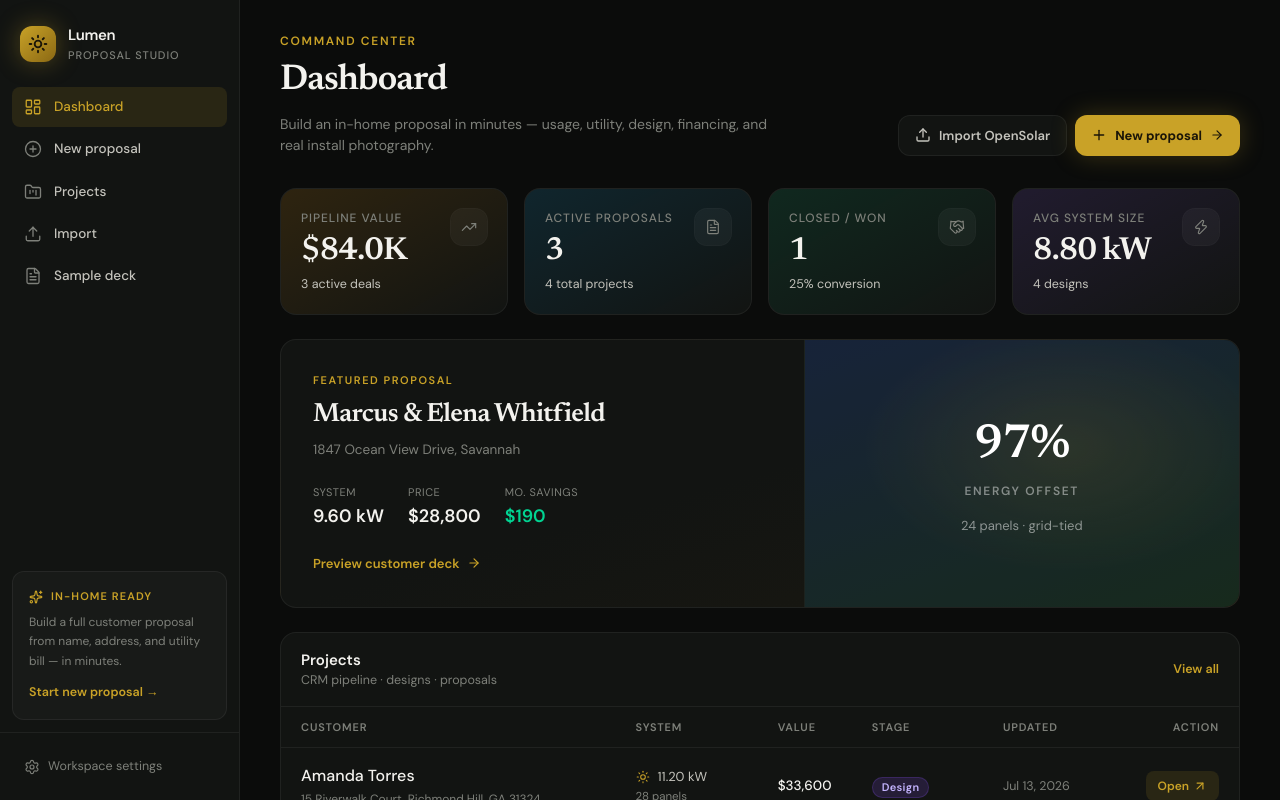
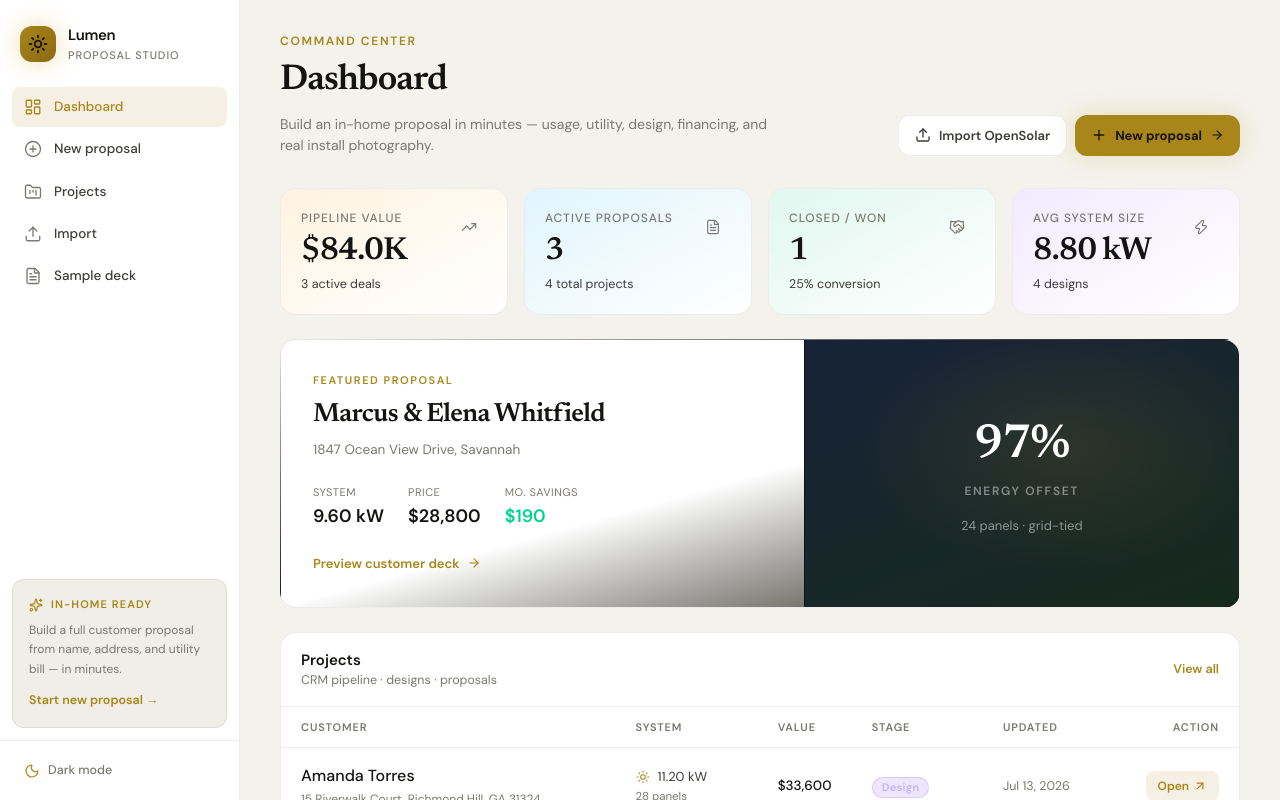
Before and after one commit to clayy30/lumen-proposal-studio, a Next.js app: page / in a window 1280 px wide. Shown: the top 800 px of the page. Built offline with nearby package versions, Linux system fonts and the light colour scheme.

Commit message:
Add light and dark theme with toggle
- CSS variables for both themes; preference saved in localStorage
- Theme toggle in sidebar, proposal toolbar, and new-proposal wizard
- Boot script prevents flash of wrong theme; PDF/print stays light paper

```diff
--- a/src/app/globals.css
+++ b/src/app/globals.css
@@ -1,7 +1,8 @@
 @import "tailwindcss";
 
-:root {
-  /* App shell — deep charcoal, Enerflo/Apple calm */
+/* ─── Dark (default) ─── */
+:root,
+html[data-theme="dark"] {
   --bg: #0b0c0b;
   --surface: #121412;
   --surface-2: #181a18;
@@ -9,16 +10,49 @@
   --ink-2: #c4c3bc;
   --muted: #7e807a;
   --line: rgba(255, 255, 255, 0.06);
-  --line-strong: rgba(255, 255, 255, 0.1);
+  --line-strong: rgba(255, 255, 255, 0.12);
   --gold: #c9a227;
-  --gold-soft: rgba(201, 162, 39, 0.12);
+  --gold-soft: rgba(201, 162, 39, 0.14);
   --green: #3d9a6a;
+  --hover: rgba(255, 255, 255, 0.04);
+  --field-bg: rgba(0, 0, 0, 0.28);
+  --shadow: 0 24px 80px rgba(0, 0, 0, 0.45);
+  --scrollbar: rgba(255, 255, 255, 0.12);
 
-  /* Customer proposal — warm paper */
+  /* Customer proposal sheet */
   --prop-bg: #faf9f6;
   --prop-ink: #141512;
   --prop-muted: #6b6963;
   --prop-accent: #1e3a5f;
+  --prop-card: #ffffff;
+  --prop-shell: #d4d2cc;
+}
+
+/* ─── Light ─── */
+html[data-theme="light"] {
+  --bg: #f4f2ec;
+  --surface: #ffffff;
+  --surface-2: #f0eee7;
+  --ink: #141512;
+  --ink-2: #3d3c38;
+  --muted: #7a7870;
+  --line: rgba(20, 21, 18, 0.08);
+  --line-strong: rgba(20, 21, 18, 0.14);
+  --gold: #a8861a;
+  --gold-soft: rgba(168, 134, 26, 0.12);
+  --green: #2d7a52;
+  --hover: rgba(20, 21, 18, 0.04);
+  --field-bg: rgba(255, 255, 255, 0.9);
+  --shadow: 0 16px 48px rgba(20, 21, 18, 0.08);
+  --scrollbar: rgba(20, 21, 18, 0.15);
+
+  /* Proposal stays paper-like; shell around it is lighter gray */
+  --prop-bg: #faf9f6;
+  --prop-ink: #141512;
+  --prop-muted: #6b6963;
+  --prop-accent: #1e3a5f;
+  --prop-card: #ffffff;
+  --prop-shell: #e8e6df;
 }
 
 @theme inline {
@@ -44,6 +78,7 @@ body {
   background: var(--bg);
   color: var(--ink);
   font-family: var(--font-sans), ui-sans-serif, system-ui, sans-serif;
+  transition: background-color 0.2s ease, color 0.15s ease;
 }
 
 .font-display {
@@ -58,8 +93,14 @@ body {
 
 .proposal-doc {
   box-shadow:
-    0 0 0 1px rgba(0, 0, 0, 0.04),
-    0 24px 80px rgba(0, 0, 0, 0.12);
+    0 0 0 1px rgba(0, 0, 0, 0.06),
+    var(--shadow);
+}
+
+html[data-theme="light"] .proposal-doc {
+  box-shadow:
+    0 0 0 1px rgba(0, 0, 0, 0.06),
+    0 12px 40px rgba(20, 21, 18, 0.1);
 }
 
 /* Scrollbars */
@@ -71,14 +112,14 @@ body {
   background: transparent;
 }
 ::-webkit-scrollbar-thumb {
-  background: rgba(255, 255, 255, 0.1);
+  background: var(--scrollbar);
   border-radius: 4px;
 }
 ::-webkit-scrollbar-thumb:hover {
-  background: rgba(255, 255, 255, 0.16);
+  opacity: 0.9;
 }
 
-/* Print / Save as PDF — guaranteed fallback */
+/* Print / Save as PDF — always light paper */
 @media print {
   @page {
     size: letter;
@@ -95,11 +136,6 @@ body {
 
   .no-print {
     display: none !important;
-  }
-
-  /* Hide app chrome around proposal */
-  body > * {
-    /* proposal is full-bleed on its route */
   }
 
   .proposal-doc {
@@ -121,7 +157,6 @@ body {
     page-break-after: auto;
   }
 
-  /* Avoid cutting charts / cards mid-box */
   .pdf-page img,
   .pdf-page svg,
   .pdf-page canvas {
@@ -130,7 +165,6 @@ body {
   }
 }
 
-/* Subtle entrance */
 @keyframes fade-up {
   from {
     opacity: 0;
@@ -148,17 +182,17 @@ body {
   animation: fade-up 0.5s ease 0.08s both;
 }
 
-/* Wizard form fields */
+/* Wizard form fields — theme aware */
 .field {
   width: 100%;
   border-radius: 12px;
   border: 1px solid var(--line-strong);
-  background: rgba(0, 0, 0, 0.25);
+  background: var(--field-bg);
   padding: 12px 14px;
   font-size: 15px;
   color: var(--ink);
   outline: none;
-  transition: border-color 0.15s, box-shadow 0.15s;
+  transition: border-color 0.15s, box-shadow 0.15s, background 0.15s;
 }
 .field:focus {
   border-color: rgba(201, 162, 39, 0.55);
@@ -177,3 +211,8 @@ select.field {
   background-size: 5px 5px, 5px 5px;
   background-repeat: no-repeat;
 }
+
+/* Theme-aware hover utility used in shell */
+.hover-surface:hover {
+  background: var(--hover);
+}
--- a/src/app/layout.tsx
+++ b/src/app/layout.tsx
@@ -1,6 +1,7 @@
 import type { Metadata } from "next";
 import { DM_Sans, Newsreader, JetBrains_Mono } from "next/font/google";
 import { AppShell } from "@/components/layout/AppShell";
+import { ThemeProvider } from "@/lib/theme";
 import "./globals.css";
 
 const sans = DM_Sans({
@@ -27,6 +28,20 @@ export const metadata: Metadata = {
     "Premium solar proposals — OpenSolar-compatible designs, Enerflo-level polish, conversion-focused PDFs.",
 };
 
+/** Prevent flash of wrong theme before hydration */
+const themeBootScript = `
+(function(){
+  try {
+    var t = localStorage.getItem('lumen-theme');
+    if (t !== 'light' && t !== 'dark') {
+      t = window.matchMedia('(prefers-color-scheme: light)').matches ? 'light' : 'dark';
+    }
+    document.documentElement.setAttribute('data-theme', t);
+    document.documentElement.style.colorScheme = t;
+  } catch (e) {}
+})();
+`;
+
 export default function RootLayout({
   children,
 }: Readonly<{
@@ -35,10 +50,17 @@ export default function RootLayout({
   return (
     <html
       lang="en"
+      data-theme="dark"
+      suppressHydrationWarning
       className={`${sans.variable} ${display.variable} ${mono.variable} h-full antialiased`}
     >
+      <head>
+        <script dangerouslySetInnerHTML={{ __html: themeBootScript }} />
+      </head>
       <body className="min-h-full font-sans">
-        <AppShell>{children}</AppShell>
+        <ThemeProvider>
+          <AppShell>{children}</AppShell>
+        </ThemeProvider>
       </body>
     </html>
   );
--- a/src/app/proposal/page.tsx
+++ b/src/app/proposal/page.tsx
@@ -52,7 +52,7 @@ function ProposalViewInner() {
   }
 
   return (
-    <div className="min-h-screen bg-neutral-200/80 print:bg-white">
+    <div className="min-h-screen bg-[var(--prop-shell)] print:bg-white">
       <ProposalToolbar
         customerName={resolved.primaryContact.fullName}
         projectId={resolved.id}
--- a/src/components/layout/AppShell.tsx
+++ b/src/components/layout/AppShell.tsx
@@ -8,11 +8,11 @@ import {
   Upload,
   FileText,
   Sun,
-  Settings,
   Sparkles,
   PlusCircle,
 } from "lucide-react";
 import { cn } from "@/lib/format";
+import { ThemeToggle } from "@/components/ui/ThemeToggle";
 
 const NAV = [
   { href: "/", label: "Dashboard", icon: LayoutDashboard },
@@ -66,7 +66,7 @@ export function AppShell({ children }: { children: React.ReactNode }) {
                   "group flex items-center gap-3 rounded-lg px-3 py-2.5 text-[13.5px] font-medium transition-all duration-150",
                   active
                     ? "bg-[var(--gold-soft)] text-[var(--gold)]"
-                    : "text-[var(--ink-2)] hover:bg-white/[0.04] hover:text-[var(--ink)]"
+                    : "text-[var(--ink-2)] hover:bg-[var(--hover)] hover:text-[var(--ink)]"
                 )}
               >
                 <Icon
@@ -100,14 +100,8 @@ export function AppShell({ children }: { children: React.ReactNode }) {
           </Link>
         </div>
 
-        <div className="border-t border-[var(--line)] px-4 py-4">
-          <button
-            type="button"
-            className="flex w-full items-center gap-2 rounded-lg px-2 py-2 text-[12.5px] text-[var(--muted)] transition hover:bg-white/[0.04] hover:text-[var(--ink-2)]"
-          >
-            <Settings className="h-4 w-4" strokeWidth={1.75} />
-            Workspace settings
-          </button>
+        <div className="border-t border-[var(--line)] px-4 py-3">
+          <ThemeToggle />
         </div>
       </aside>
 
--- /dev/null
+++ b/src/components/ui/ThemeToggle.tsx
@@ -0,0 +1,45 @@
+"use client";
+
+import { Moon, Sun } from "lucide-react";
+import { useTheme } from "@/lib/theme";
+import { cn } from "@/lib/format";
+
+export function ThemeToggle({
+  className,
+  compact = false,
+}: {
+  className?: string;
+  compact?: boolean;
+}) {
+  const { theme, toggle, hydrated } = useTheme();
+  const isDark = theme === "dark";
+
+  return (
+    <button
+      type="button"
+      onClick={toggle}
+      aria-label={isDark ? "Switch to light mode" : "Switch to dark mode"}
+      title={isDark ? "Light mode" : "Dark mode"}
+      className={cn(
+        "inline-flex items-center gap-2 rounded-lg transition",
+        compact
+          ? "h-9 px-2.5 text-neutral-600 hover:bg-black/[0.04]"
+          : "w-full px-2 py-2 text-[12.5px] text-[var(--muted)] hover:bg-[var(--hover)] hover:text-[var(--ink-2)]",
+        className
+      )}
+    >
+      {!hydrated ? (
+        <Sun className="h-4 w-4 opacity-40" />
+      ) : isDark ? (
+        <Sun className="h-4 w-4 text-[var(--gold)]" strokeWidth={1.75} />
+      ) : (
+        <Moon className="h-4 w-4 text-[var(--gold)]" strokeWidth={1.75} />
+      )}
+      {!compact && (
+        <span className="font-medium">
+          {isDark ? "Light mode" : "Dark mode"}
+        </span>
+      )}
+    </button>
+  );
+}
--- a/src/components/wizard/ProposalWizard.tsx
+++ b/src/components/wizard/ProposalWizard.tsx
@@ -23,6 +23,7 @@ import {
 import { useProjects } from "@/lib/store";
 import { SOLAR_MEDIA } from "@/lib/media";
 import { currency, number } from "@/lib/format";
+import { ThemeToggle } from "@/components/ui/ThemeToggle";
 
 const STEPS = [
   { id: "contact", label: "Homeowner", icon: User },
@@ -140,6 +141,9 @@ export function ProposalWizard() {
       </div>
 
       <div className="relative mx-auto flex min-h-screen max-w-3xl flex-col px-5 py-8 sm:px-8">
+        <div className="absolute right-5 top-6 z-10 sm:right-8">
+          <ThemeToggle compact className="rounded-full border border-[var(--line)] bg-[var(--surface)]/80 px-3 text-[var(--ink)] backdrop-blur" />
+        </div>
         {/* Progress */}
         <div className="mb-8">
           <div className="mb-3 flex items-center justify-between text-[12px] text-[var(--muted)]">
--- /dev/null
+++ b/src/lib/theme.tsx
@@ -0,0 +1,84 @@
+"use client";
+
+import {
+  createContext,
+  useCallback,
+  useContext,
+  useEffect,
+  useState,
+  type ReactNode,
+} from "react";
+
+export type Theme = "light" | "dark";
+
+const STORAGE_KEY = "lumen-theme";
+
+type ThemeCtx = {
+  theme: Theme;
+  setTheme: (t: Theme) => void;
+  toggle: () => void;
+  hydrated: boolean;
+};
+
+const ThemeContext = createContext<ThemeCtx>({
+  theme: "dark",
+  setTheme: () => undefined,
+  toggle: () => undefined,
+  hydrated: false,
+});
+
+function applyTheme(theme: Theme) {
+  if (typeof document === "undefined") return;
+  const root = document.documentElement;
+  root.setAttribute("data-theme", theme);
+  root.classList.toggle("dark", theme === "dark");
+  root.classList.toggle("light", theme === "light");
+  // Help native form controls
+  root.style.colorScheme = theme;
+}
+
+export function ThemeProvider({ children }: { children: ReactNode }) {
+  const [theme, setThemeState] = useState<Theme>("dark");
+  const [hydrated, setHydrated] = useState(false);
+
+  useEffect(() => {
+    let initial: Theme = "dark";
+    try {
+      const saved = localStorage.getItem(STORAGE_KEY) as Theme | null;
+      if (saved === "light" || saved === "dark") {
+        initial = saved;
+      } else if (window.matchMedia("(prefers-color-scheme: light)").matches) {
+        initial = "light";
+      }
+    } catch {
+      /* ignore */
+    }
+    setThemeState(initial);
+    applyTheme(initial);
+    setHydrated(true);
+  }, []);
+
+  const setTheme = useCallback((t: Theme) => {
+    setThemeState(t);
+    applyTheme(t);
+    try {
+      localStorage.setItem(STORAGE_KEY, t);
+    } catch {
+      /* ignore */
+    }
+  }, []);
+
+  const toggle = useCallback(() => {
+    setTheme(theme === "dark" ? "light" : "dark");
+  }, [theme, setTheme]);
+
+  return (
+    <ThemeContext.Provider value={{ theme, setTheme, toggle, hydrated }}>
+      {children}
+    </ThemeContext.Provider>
+  );
+}
+
+export function useTheme() {
+  return useContext(ThemeContext);
+}
```
Also changed, not shown: src/components/proposal/ProposalToolbar.tsx (+9 -7 lines).
